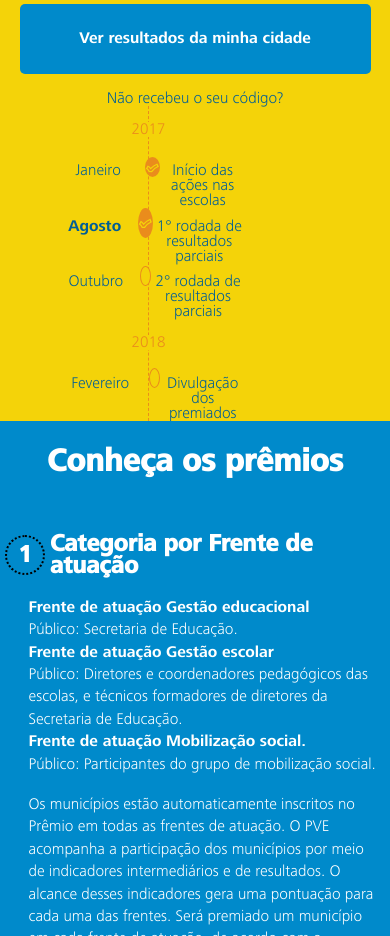
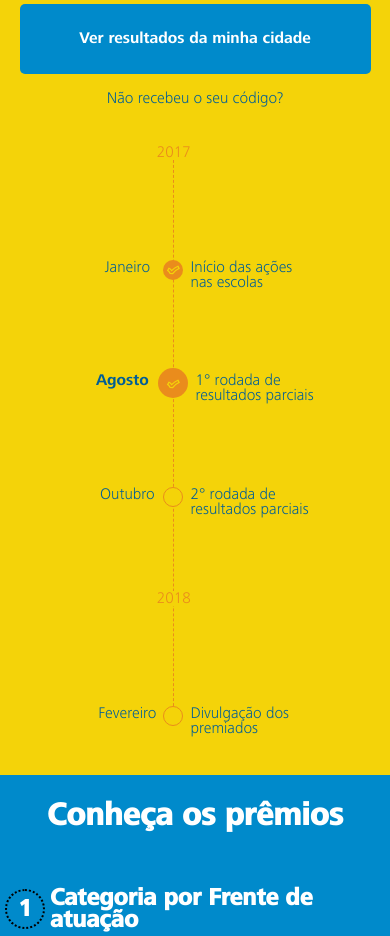
Before and after one commit to daliannyvieira/pve, a plain HTML site: page index.html in a window 390 px wide. Shown: the part 1443-2379 px from the top of the page. Drawn offline with Linux system fonts and the light colour scheme.

Commit message:
Finalização da Tinha do Tempo (Desktop e Mobile)

```diff
--- a/style.css
+++ b/style.css
@@ -326,6 +326,11 @@ body {
 	text-decoration:none;
 	margin-top: 17px;
 }
+
+/*---------------------------------------*/
+/*Aqui começa o código da Linha do Tempo*/
+/*---------------------------------------*/
+
 .conteiner-linha-do-tempo{
 	display: flex;
 	align-items: flex-end;
@@ -335,11 +340,10 @@ body {
 @media(max-width: 640px){
 	.conteiner-linha-do-tempo{
 		height: auto;
-		margin:0;
-		margin-left: 100px;
+		margin:10% 0;
+		margin-left: 30%;
 		width: 50%;
-
-		/*background-color: blue;*/
+		max-width: 161.5px;
 	}
 }
 .linha-do-tempo{
@@ -351,10 +355,11 @@ body {
 }
 @media(max-width: 640px){
 	.linha-do-tempo{
+		min-height: 70vh;
 		flex-direction: column;
 		border:none;
 		border-left: 1.5px dashed #EA8C1C;
-		justify-content: flex-start;
+		justify-content: space-between;
 		align-content: space-between;
 	}
 }
@@ -371,12 +376,10 @@ body {
 @media(max-width: 640px){
 	.item-linha-do-tempo{
 		flex-wrap: nowrap;
-		width: 100%;
+		width: 150%;
 		top:0;
-		left: -50%;
-		align-items: baseline;
-
-		/*background-color: pink;*/
+		left: -58%;
+		align-content: center;
 	}
 }
 .item-linha-do-tempo-ano{
@@ -385,8 +388,11 @@ body {
 }
 @media (max-width: 640px){
 	.item-linha-do-tempo-ano{
-		/*width: auto;*/
 		top:0px;
+		left: -50%;
+	}
+	.item-linha-do-tempo-ano p{
+		margin-top: 0;
 	}
 }
 .ano-timeline{
@@ -404,6 +410,11 @@ body {
 	text-align: center;
 	width: 100%;
 	margin-bottom: 5px;
+}
+@media (max-width: 640px){
+	.mes-timeline{
+		width: 30%;
+	}
 }
 .mes-timeline-vigente{
 	font-family: 'FrutigerNextLT-Bold', sans-serif, arial;
@@ -442,16 +453,33 @@ body {
 	text-align: center;
 	margin-top: 10px;
 }
-
+@media (max-width: 640px){
+	.descricao-timeline{
+		width: 50%;
+		max-width: 124.5px;
+		margin-left: 7px;
+		text-align: left;
+	}
+}
 .fim {
 	position: absolute;
 	right: 0;
 	background: #F4D309;
 	height: 100%;
 	width: 50%;
+}
+@media (max-width: 640px){
+	.fim{
+		bottom: 0;
+		height: 50%;
+		width: 100%;
+	}
+}
 
-	/*background: red;*/
-}
+/*---------------------------------------*/
+/*Aqui termina o código da Linha do Tempo*/
+/*---------------------------------------*/
+
 #sec-premio{
 	min-height: 100vh;
 	/*max-height: 220vh;*/
```
